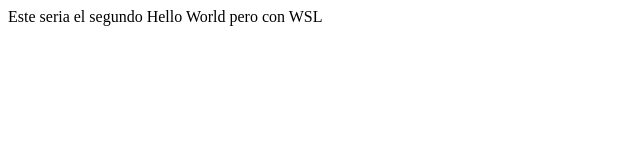
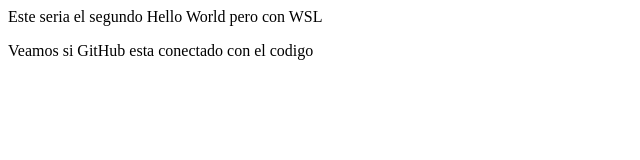
Before and after one commit to candelaIsSteven/projectDemo, a plain HTML site: page index.html in a window 1280 px wide. Shown: the whole page, without its empty margins (0-640 px from the left). Drawn offline with Linux system fonts and the light colour scheme.

Commit message:
Cambios :agregamos mensaje de prueba

```diff
--- a/index.html
+++ b/index.html
@@ -10,5 +10,8 @@
     <article>
         Este seria el segundo Hello World pero con WSL
     </article>
+    <p>
+        Veamos si GitHub esta conectado con el codigo
+    </p>
 </body>
 </html>
```
